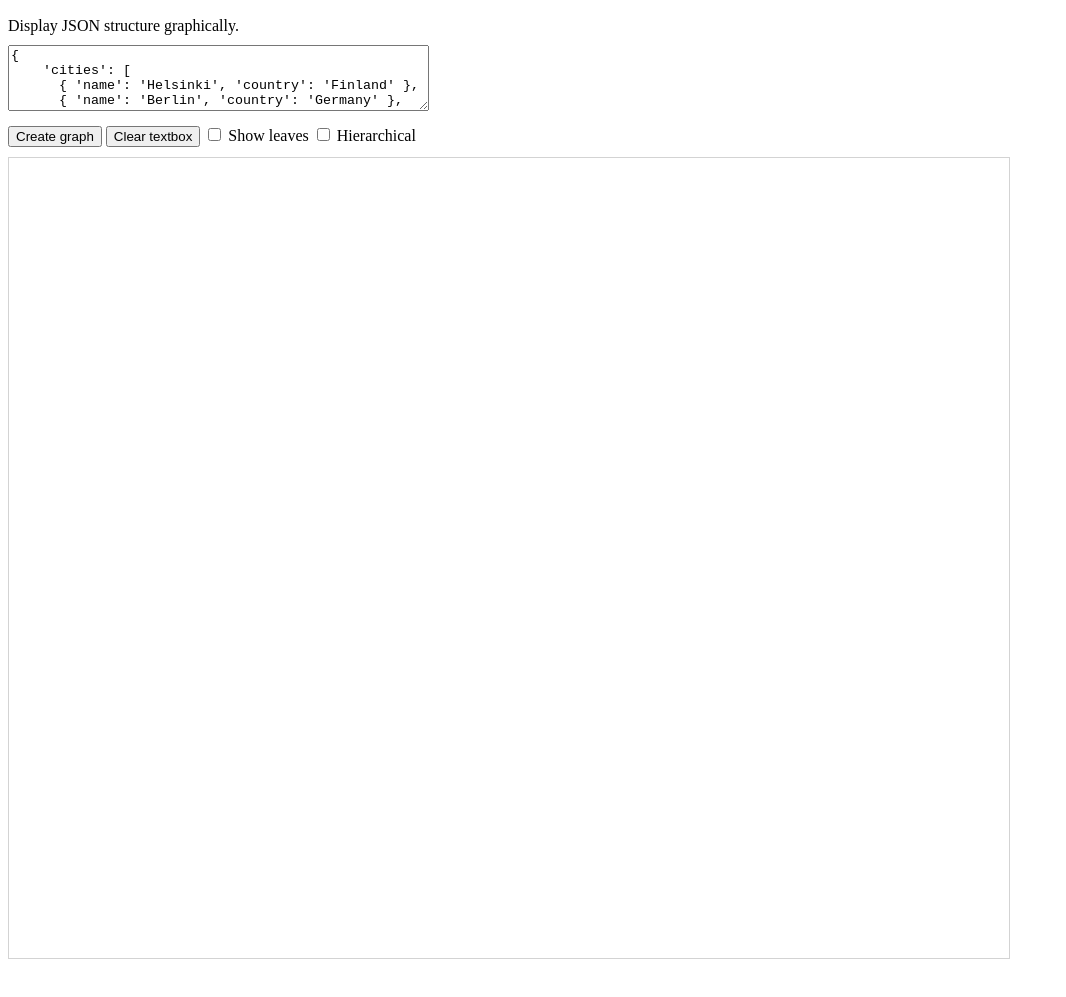
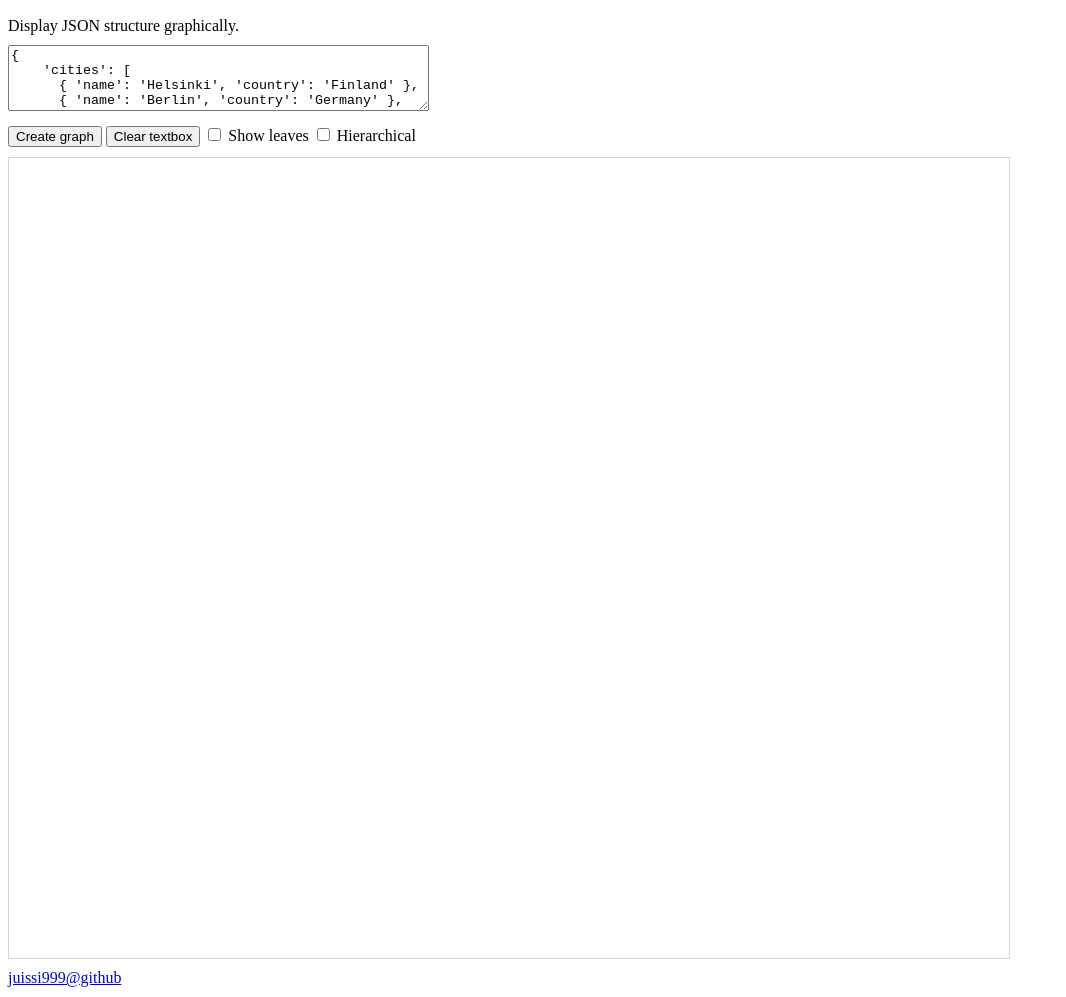
Before and after one commit to juissi999/jsonviz, a website built with webpack: page docs/index.html in a window 1280 px wide. Shown: the part 50-1047 px from the top of the page, without its empty margins (0-1066 px from the left). Before the commit the page ends 1017 px from the top, so only its background shows below. Built offline with nearby package versions, Linux system fonts and the light colour scheme; what vis-data would draw is missing.

Commit message:
Add link to github-page

```diff
--- a/docs/index.html
+++ b/docs/index.html
@@ -19,6 +19,9 @@
   </div>
 
   <div id="app"></div>
+  <div class="block">
+    <a href="https://github.com/juissi999/jsonviz">juissi999@github</a>
+  </div>
   <style type="text/css">
     #app {
       width: 1000px;
```
